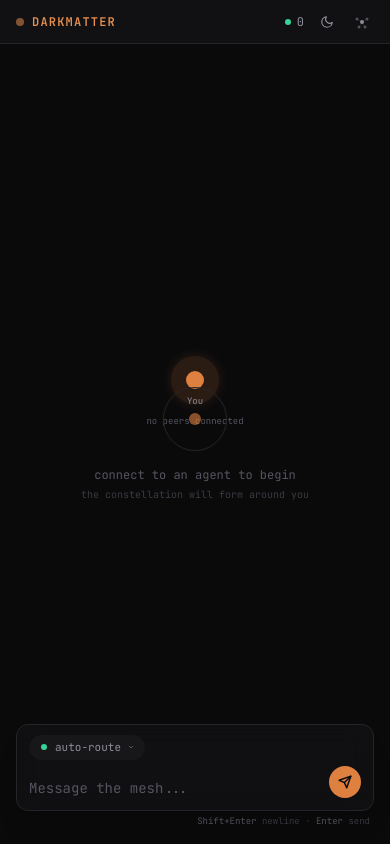
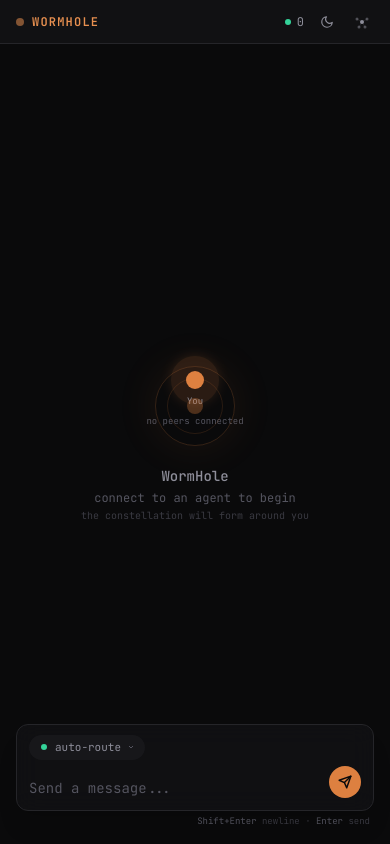
Before and after one commit to dadukhankevin/DarkMatter, a Flask app: page / in a window 390 px wide. Run offline with Flask 3, Linux system fonts and the light colour scheme; data that the repository does not hold is empty; some libraries are stand-ins or nearby versions.

Commit message:
feat: rebrand entrypoint UI to WormHole + add timeline clear button
Rename all user-facing "DarkMatter" labels to "WormHole" (header,
title, mobile drawer, empty state). Add clear button (X) to timeline
panel header with dismissed-set tracking so cleared items don't
reappear on next poll. Refine empty state with concentric ring
animation and WormHole branding.

Co-Authored-By: Claude Opus 4.6 <noreply@anthropic.com>

```diff
--- a/templates/entrypoint/base.html
+++ b/templates/entrypoint/base.html
@@ -3,7 +3,7 @@
 <head>
   <meta charset="UTF-8">
   <meta name="viewport" content="width=device-width, initial-scale=1.0">
-  <title>{% block title %}DarkMatter{% endblock %}</title>
+  <title>{% block title %}WormHole{% endblock %}</title>
   <!-- Apply theme before first paint to prevent flash -->
   <script>
     (function() {
@@ -151,9 +151,9 @@
     <div class="flex items-center gap-3">
       <div class="flex items-center gap-2">
         <div class="w-2 h-2 rounded-full bg-solar-400 pulse-dot"></div>
-        <span class="text-solar-400 font-semibold text-xs tracking-widest uppercase">DarkMatter</span>
+        <span class="text-solar-400 font-semibold text-xs tracking-widest uppercase">WormHole</span>
       </div>
-      <span class="text-faint text-[10px] hidden sm:inline">|</span>
+      <span class="text-faint text-[10px] hidden sm:inline">&middot;</span>
       <span class="text-pale text-xs hidden sm:inline" id="header-display-name">{{ state.display_name or 'Human' }}</span>
       <span class="text-muted text-[10px] font-light hidden md:inline" id="header-agent-id">{{ short_id(state.agent_id) }}</span>
     </div>
--- a/templates/entrypoint/chat.html
+++ b/templates/entrypoint/chat.html
@@ -1,5 +1,5 @@
 {% extends "base.html" %}
-{% block title %}DarkMatter{% endblock %}
+{% block title %}WormHole{% endblock %}
 {% block content %}
 
 <div class="flex h-[calc(100vh-44px)] relative">
@@ -109,13 +109,16 @@
 
     <!-- Empty state -->
     <div id="empty-state" class="absolute inset-0 flex flex-col items-center justify-center text-center select-none pointer-events-none z-10">
-      <div class="relative mb-4">
-        <div class="w-16 h-16 rounded-full border border-edge flex items-center justify-center glow-pulse">
-          <div class="w-3 h-3 rounded-full bg-solar-500/60"></div>
+      <div class="relative mb-5">
+        <div class="w-20 h-20 rounded-full border border-solar-500/20 flex items-center justify-center" style="box-shadow: 0 0 40px 4px rgba(221,128,64,0.08)">
+          <div class="w-14 h-14 rounded-full border border-solar-500/15 flex items-center justify-center">
+            <div class="w-4 h-4 rounded-full bg-solar-500/60 pulse-dot"></div>
+          </div>
         </div>
       </div>
-      <p class="text-muted text-xs">connect to an agent to begin</p>
-      <p class="text-faint text-[10px] mt-1">the constellation will form around you</p>
+      <p class="text-pale text-sm font-medium">WormHole</p>
+      <p class="text-muted text-xs mt-1">connect to an agent to begin</p>
+      <p class="text-faint text-[10px] mt-0.5">the constellation will form around you</p>
     </div>
 
     <!-- Floating compose bar -->
@@ -137,7 +140,7 @@
           <!-- Textarea + send button -->
           <div class="flex items-end gap-2 px-3 pt-1.5 pb-2.5">
             <textarea name="content" id="compose-input" rows="1"
-              placeholder="Message the mesh..."
+              placeholder="Send a message..."
               class="flex-1 bg-transparent text-sm text-bright placeholder-muted resize-none leading-relaxed p-0 border-0 focus:ring-0"
               style="max-height:120px;outline:none"
               oninput="autoGrow(this)"></textarea>
@@ -166,8 +169,11 @@
       <div class="flex items-center gap-2">
         <svg width="12" height="12" viewBox="0 0 12 12" fill="none"><path d="M1 3h10M1 6h7M1 9h5" stroke="currentColor" stroke-width="1.2" stroke-linecap="round" class="text-solar-400"/></svg>
         <span class="text-[11px] text-solar-400 font-medium uppercase tracking-wider">Messages</span>
+        <span id="timeline-count" class="text-[10px] text-muted bg-edge/50 rounded-full px-1.5 py-0.5 min-w-[18px] text-center">0</span>
       </div>
-      <span id="timeline-count" class="text-[10px] text-muted bg-edge/50 rounded-full px-1.5 py-0.5 min-w-[18px] text-center">0</span>
+      <button id="timeline-clear-btn" onclick="clearTimeline()" class="text-faint hover:text-muted transition-colors" title="Clear messages">
+        <svg width="12" height="12" viewBox="0 0 12 12" fill="none"><path d="M3 3l6 6M9 3l-6 6" stroke="currentColor" stroke-width="1.3" stroke-linecap="round"/></svg>
+      </button>
     </div>
     <div id="timeline-scroll" class="flex-1 overflow-y-auto px-2.5 py-2 space-y-2"></div>
   </div>
@@ -178,7 +184,7 @@
   <div id="mobile-drawer-overlay" class="drawer-overlay fixed inset-0 bg-black/60 z-50 md:hidden" onclick="toggleMobileDrawer()">
     <div class="drawer-panel absolute left-0 top-0 bottom-0 w-72 bg-dim border-r border-edge flex flex-col overflow-hidden" onclick="event.stopPropagation()" style="transform:translateX(-100%)">
       <div class="px-3 py-2.5 border-b border-edge flex items-center justify-between">
-        <span class="text-[10px] text-solar-400 font-medium uppercase tracking-wider">DarkMatter</span>
+        <span class="text-[10px] text-solar-400 font-medium uppercase tracking-wider">WormHole</span>
         <button onclick="toggleMobileDrawer()" class="text-muted hover:text-bright text-xs">&times;</button>
       </div>
       <!-- Connected agents (mobile) -->
@@ -294,6 +300,7 @@ let qrExpanded = false;
 const timelineScroll = document.getElementById('timeline-scroll');
 const timelineCountEl = document.getElementById('timeline-count');
 const renderedTimeline = new Map(); // message_id -> DOM element
+const dismissedTimeline = new Set(); // message_ids cleared by user
 let timelineConnectorLine = null;
 let highlightedTimelineAgent = null;
 
@@ -1740,8 +1747,14 @@ function renderTimeline(data) {
   // Check if user is near bottom (for auto-scroll)
   const nearBottom = timelineScroll.scrollHeight - timelineScroll.scrollTop - timelineScroll.clientHeight < 60;
 
+  // Clean dismissed entries that are no longer in the data (prevent unbounded growth)
+  for (const id of dismissedTimeline) {
+    if (!newIds.has(id)) dismissedTimeline.delete(id);
+  }
+
   // Add/update items
   for (const item of items) {
+    if (dismissedTimeline.has(item.id)) continue;
     const existing = renderedTimeline.get(item.id);
     if (existing) {
       // Update content in-place (for webhook badges, responses)
@@ -1764,8 +1777,8 @@ function renderTimeline(data) {
     }
   }
 
-  // Update count badge
-  if (timelineCountEl) timelineCountEl.textContent = items.length;
+  // Update count badge (only visible items)
+  if (timelineCountEl) timelineCountEl.textContent = renderedTimeline.size;
 
   // Auto-scroll if near bottom
   if (nearBottom) {
@@ -1838,6 +1851,15 @@ function removeTimelineConnector() {
     timelineConnectorLine.remove();
     timelineConnectorLine = null;
   }
+}
+
+function clearTimeline() {
+  if (!timelineScroll) return;
+  // Mark all currently rendered items as dismissed so they don't reappear
+  for (const [id] of renderedTimeline) dismissedTimeline.add(id);
+  timelineScroll.innerHTML = '';
+  renderedTimeline.clear();
+  if (timelineCountEl) timelineCountEl.textContent = '0';
 }
 
 // =========================================================================
```
